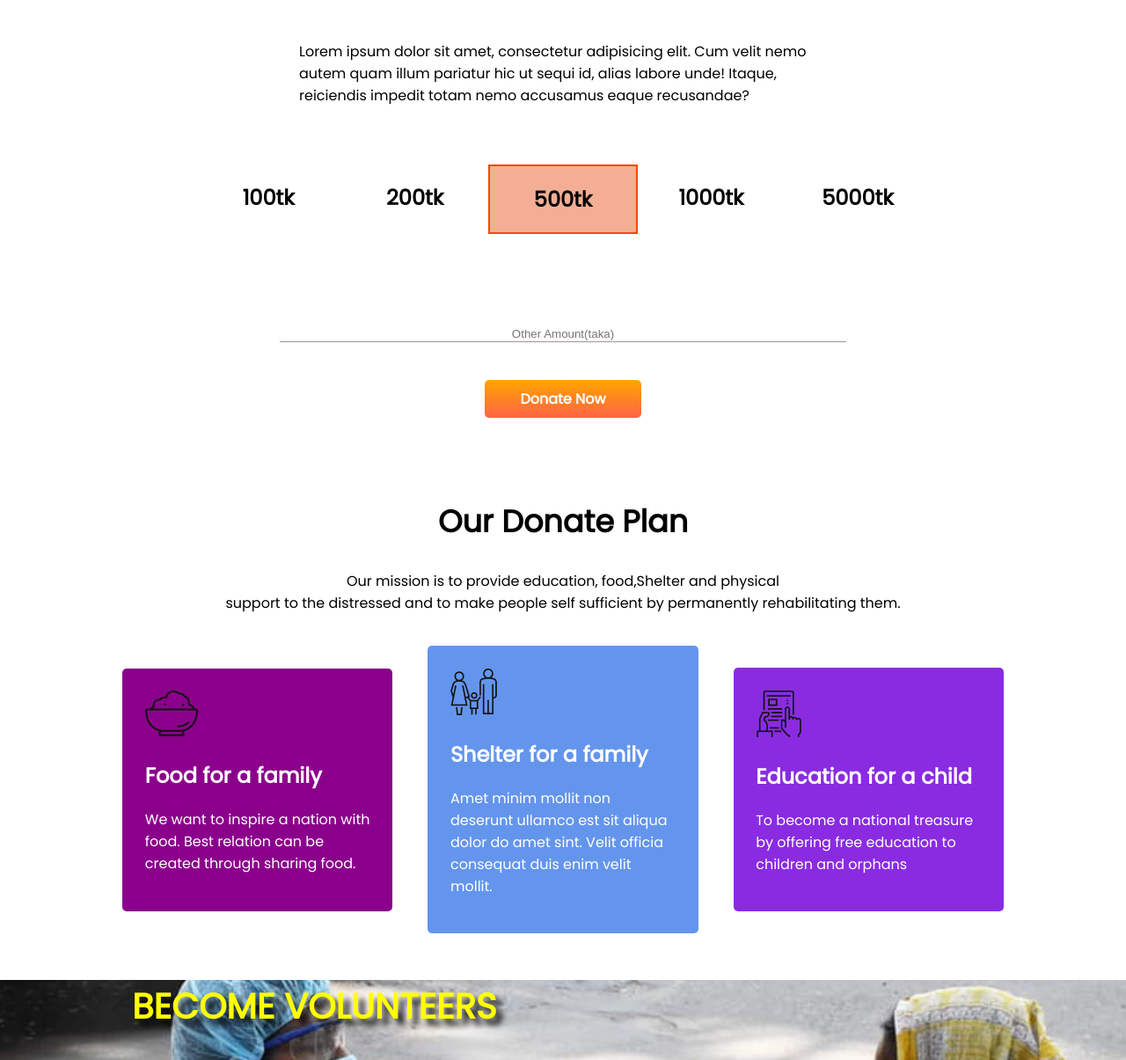
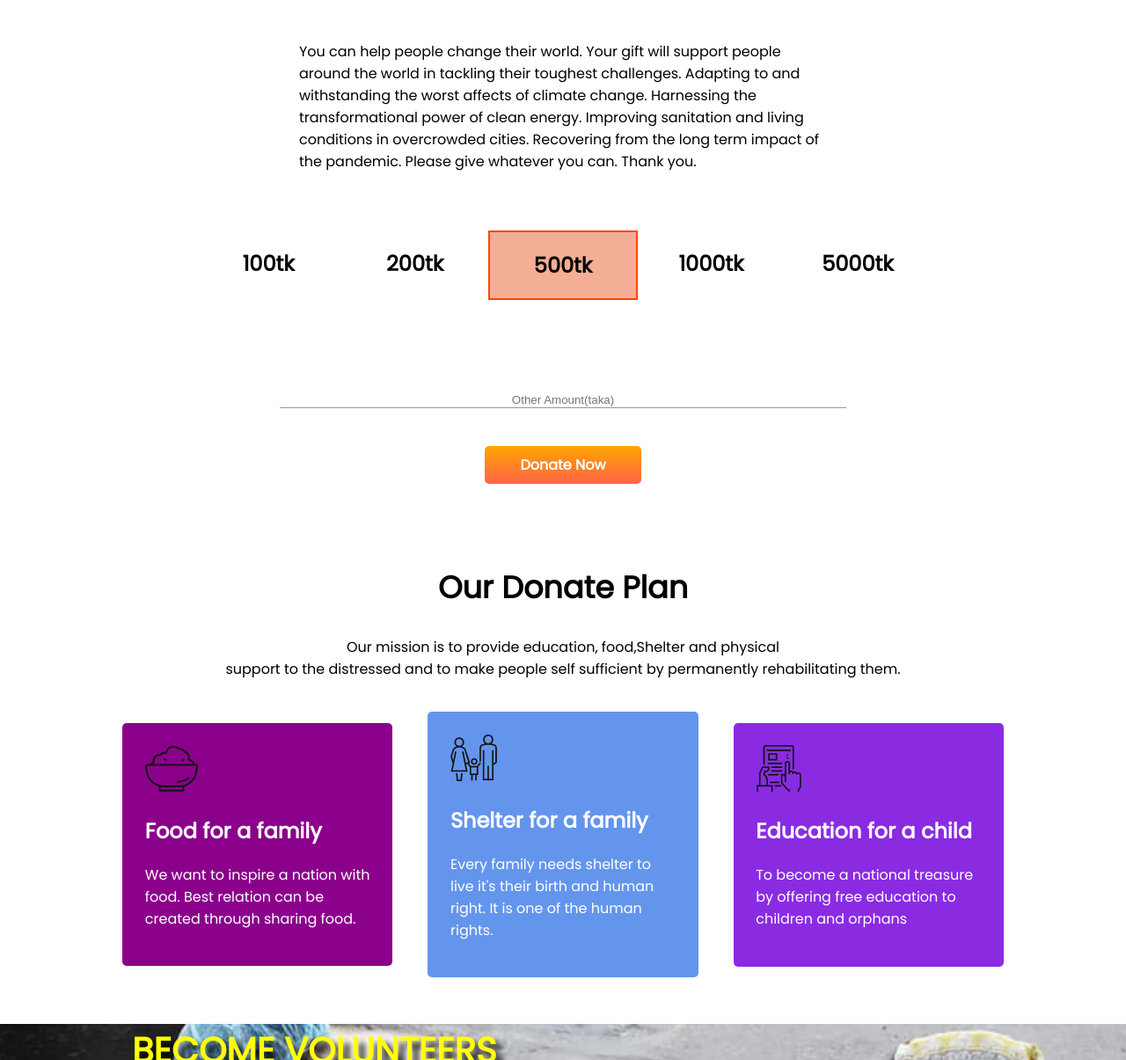
Before and after one commit to tonmay-26/donate-project, a plain HTML site: page index.html in a window 1280 px wide. Shown: the part 596-1801 px from the top of the page at 88% size. Drawn offline with Linux system fonts and the light colour scheme; a web font is replaced by a local one.

Commit message:
final edit

```diff
--- a/index.html
+++ b/index.html
@@ -25,7 +25,9 @@
     <section class="section_2">
         <div class="middle">
             <h1 id="text">Donate Today</h1>
-            <p id="correction">Lorem ipsum dolor sit amet, consectetur adipisicing elit. Cum velit nemo autem quam illum pariatur hic ut sequi id, alias labore unde! Itaque, reiciendis impedit totam nemo accusamus eaque recusandae?</p>
+            <p id="correction">You can help people change their world.
+
+                Your gift will support people around the world in tackling their toughest challenges. Adapting to and withstanding the worst affects of climate change. Harnessing the transformational power of clean energy. Improving sanitation and living conditions in overcrowded cities. Recovering from the long term impact of the pandemic. Please give whatever you can. Thank you.</p>
         </div>
         </section>
         <section class="flex">
@@ -71,10 +73,7 @@
                 <div class="help-family">
                     <img src="./shelter.png" alt="">
                     <h2>Shelter for a family</h2>
-                    <p>Amet minim mollit non deserunt
-                        ullamco est sit aliqua dolor do amet
-                        sint. Velit officia consequat duis enim
-                        velit mollit.</p>
+                    <p>Every family needs shelter to live it's their birth and human right. It is one of the human rights.</p>
                 </div>
                 <div class="help-education">
                     <img src="./Frame-1.png" alt="">
```
